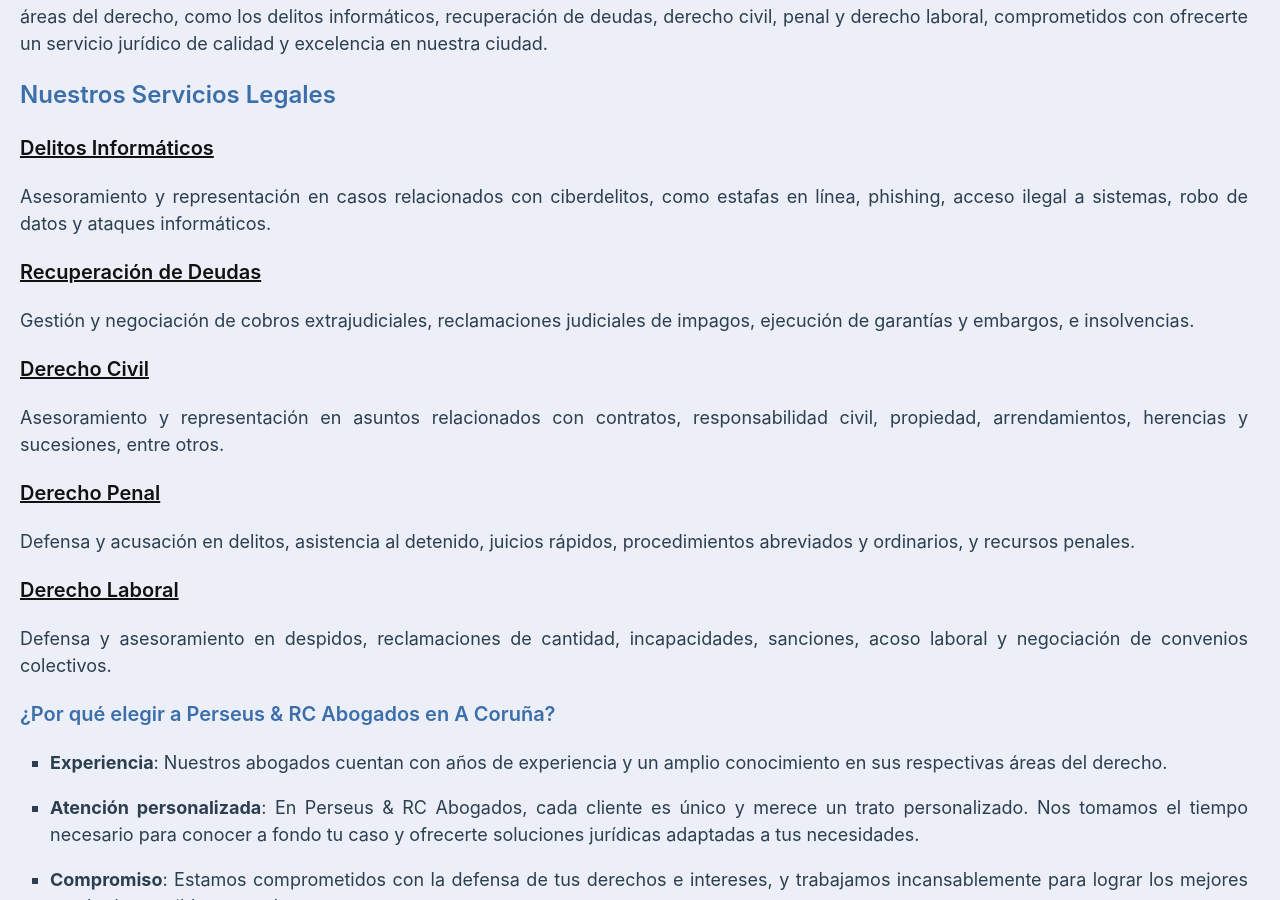
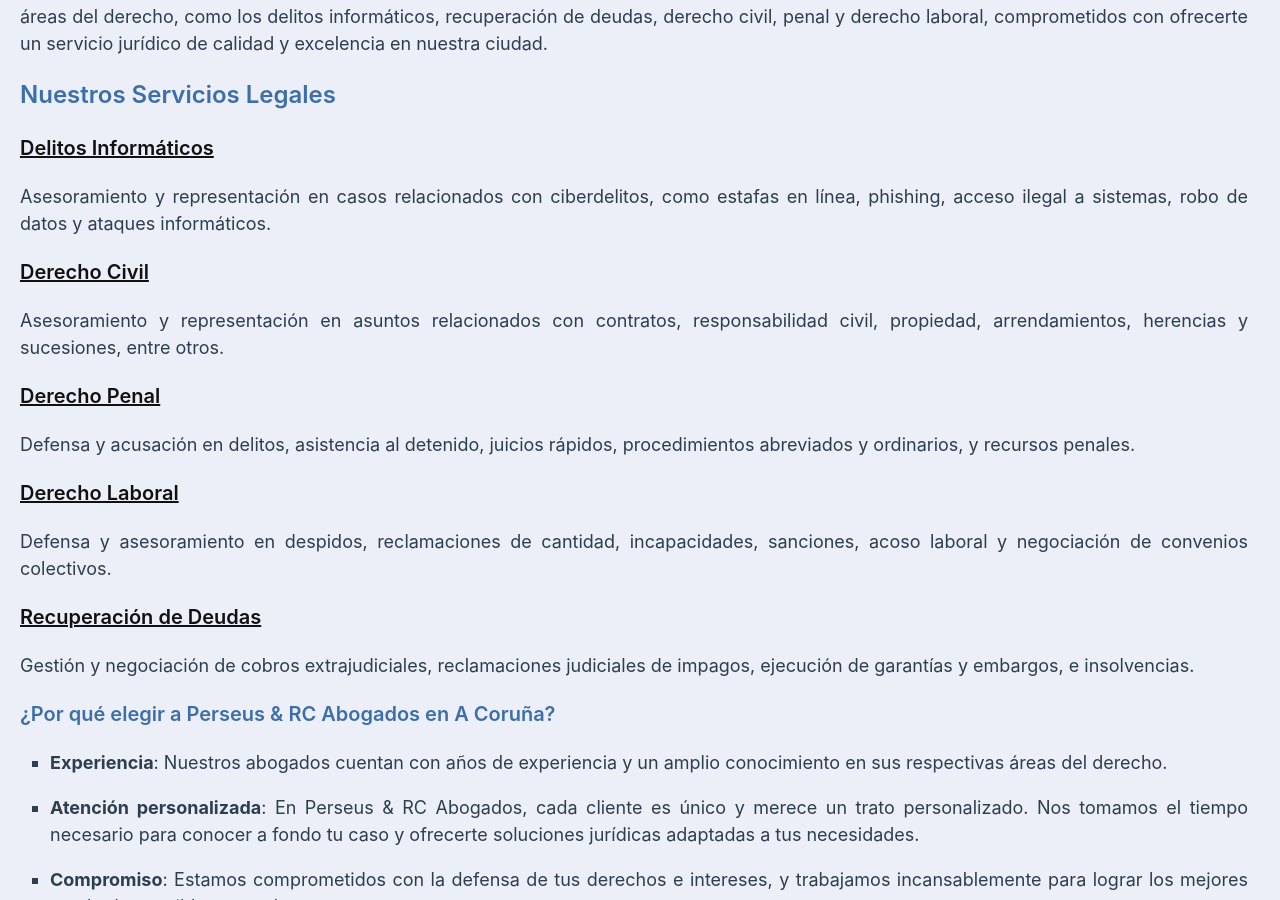
Before and after one commit to streaming10/perseusnew, a Jekyll site: the page built from index.md, in a window 1280 px wide and 900 px high, scrolled down 668 px. Built offline with Jekyll 4.4.1, drawn with Linux system fonts in a browser that asks for light colours; our own code applies the rules of GitHub Pages for plain Markdown files; part of the change alters nothing that is shown.

```diff
--- a/index.md
+++ b/index.md
@@ -25,9 +25,6 @@ Bienvenido a **Perseus & RC Abogados**, tu despacho de abogados en [A Coruña](h
 ### [Delitos Informáticos](/delitos-informaticos)
 Asesoramiento y representación en casos relacionados con ciberdelitos, como estafas en línea, phishing, acceso ilegal a sistemas, robo de datos y ataques informáticos.
 
-### [Recuperación de Deudas](/recuperacion-de-deudas)
-Gestión y negociación de cobros extrajudiciales, reclamaciones judiciales de impagos, ejecución de garantías y embargos, e insolvencias.
-
 ### [Derecho Civil](/derecho-civil)
 Asesoramiento y representación en asuntos relacionados con contratos, responsabilidad civil, propiedad, arrendamientos, herencias y sucesiones, entre otros.
 
@@ -36,6 +33,9 @@ Defensa y acusación en delitos, asistencia al detenido, juicios rápidos, proce
 
 ### [Derecho Laboral](/derecho-laboral)
 Defensa y asesoramiento en despidos, reclamaciones de cantidad, incapacidades, sanciones, acoso laboral y negociación de convenios colectivos.
+
+### [Recuperación de Deudas](/recuperacion-de-deudas)
+Gestión y negociación de cobros extrajudiciales, reclamaciones judiciales de impagos, ejecución de garantías y embargos, e insolvencias.
 
 ### ¿Por qué elegir a Perseus & RC Abogados en A Coruña?
 
```
